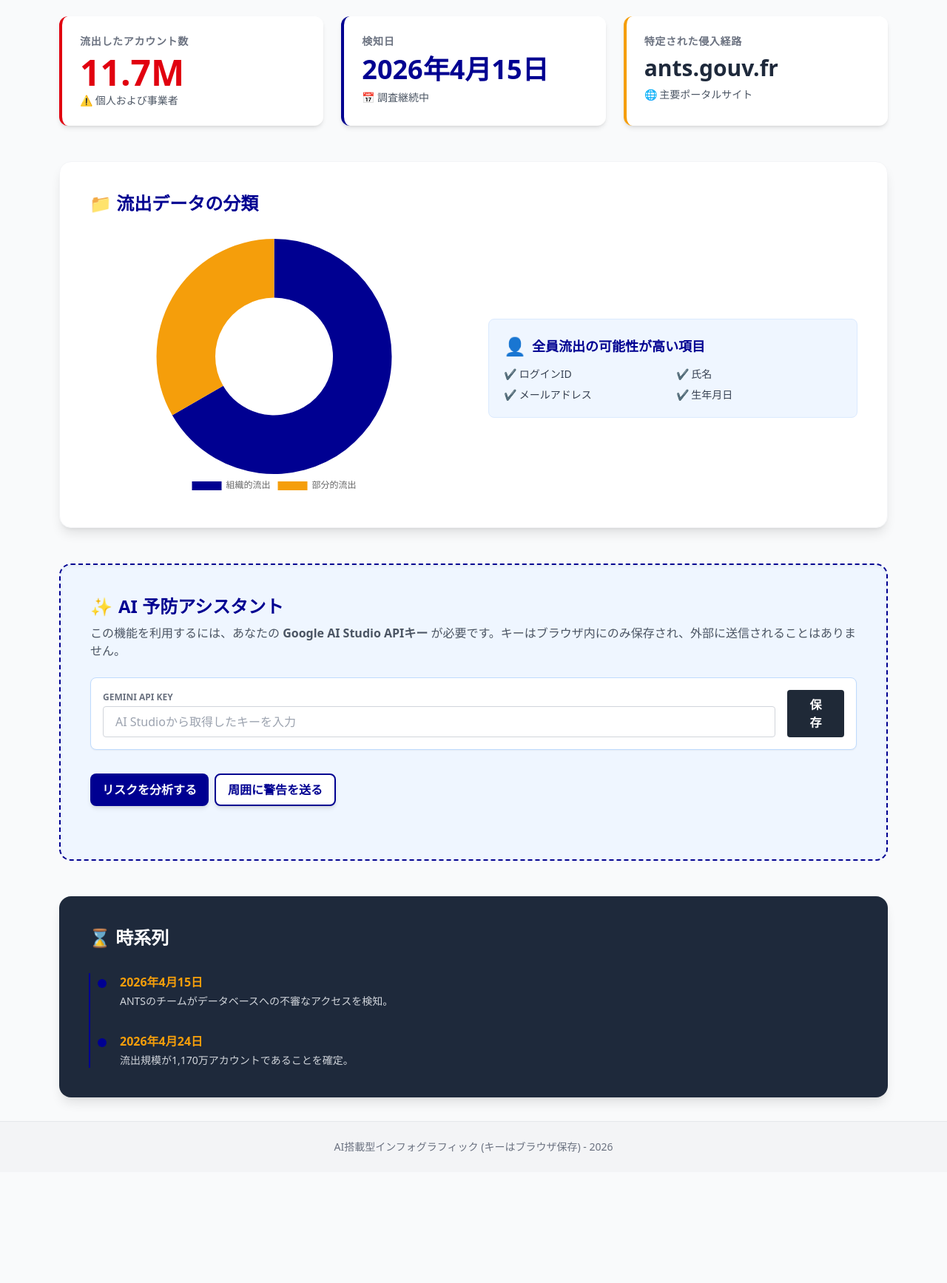
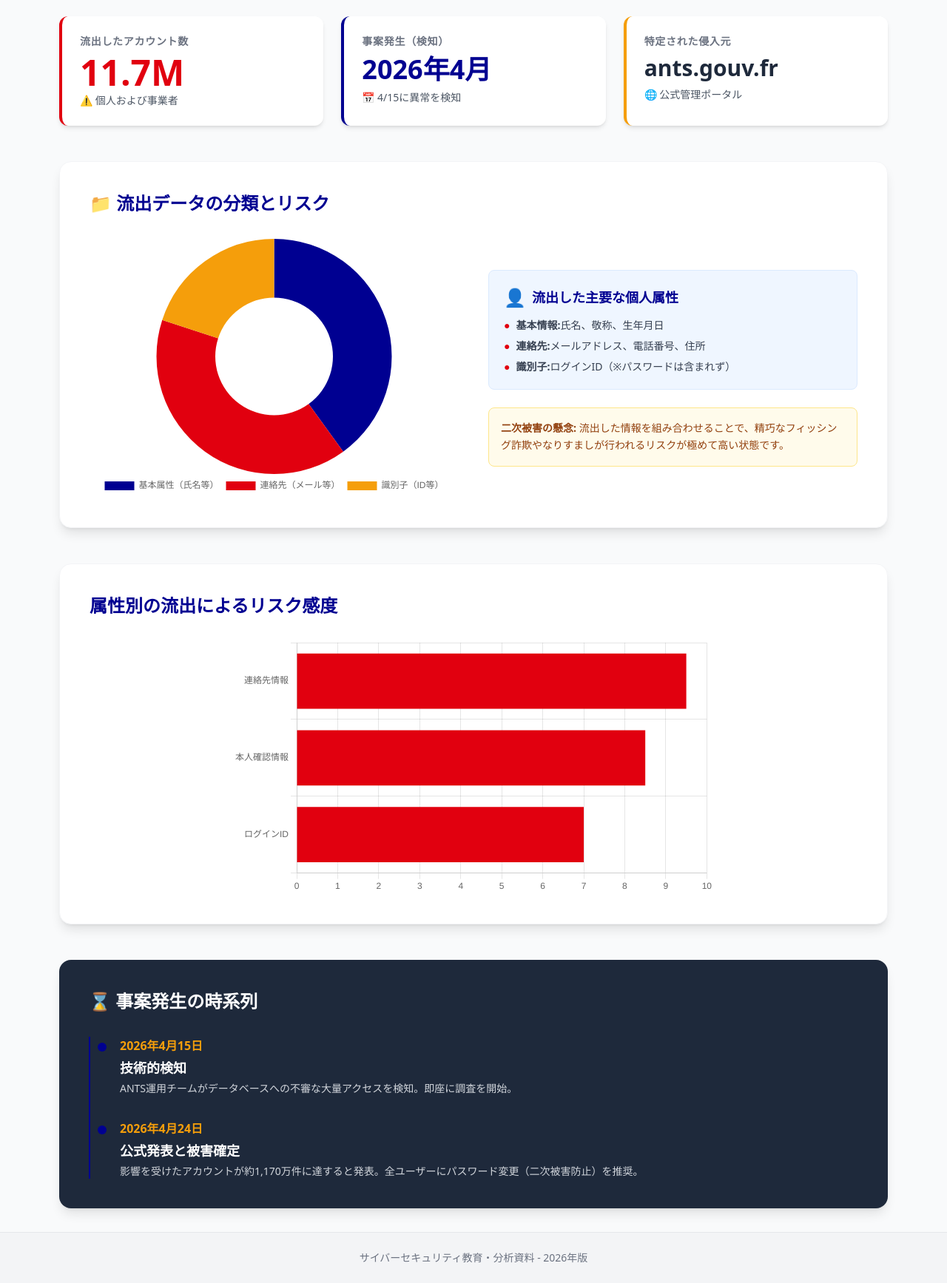
Before and after one commit to Masaaki-jp/fr-cyber-incident-analysis-2026, a plain HTML site: page index.html in a window 1280 px wide. Shown: the part 360-2095 px from the top of the page at 74% size. Before the commit the page ends 1945 px from the top, so only its background shows below. Drawn offline with nearby package versions, Linux system fonts and the light colour scheme.

Commit message:
Update index.html

```diff
--- a/index.html
+++ b/index.html
@@ -3,7 +3,7 @@
 <head>
     <meta charset="UTF-8">
     <meta name="viewport" content="width=device-width, initial-scale=1.0">
-    <title>インフォグラフィック：2026年 ANTSセキュリティ事案</title>
+    <title>2026年 ANTSセキュリティ事案分析レポート</title>
     <script src="https://cdn.tailwindcss.com"></script>
     <script src="https://cdn.jsdelivr.net/npm/chart.js"></script>
     <script>
@@ -31,15 +31,12 @@
             margin-left: auto;
             margin-right: auto;
             height: 350px;
-            max-height: 400px;
         }
         @media (max-width: 768px) {
-            .chart-container {
-                height: 300px;
-            }
+            .chart-container { height: 300px; }
         }
         .animate-fade-in {
-            animation: fadeIn 0.5s ease-out forwards;
+            animation: fadeIn 0.6s ease-out forwards;
             opacity: 0;
             transform: translateY(10px);
         }
@@ -56,19 +53,6 @@
             background-color: #000091;
             border-radius: 50%;
         }
-        .loader {
-            border: 3px solid #f3f3f3;
-            border-radius: 50%;
-            border-top: 3px solid #000091;
-            width: 24px;
-            height: 24px;
-            animation: spin 1s linear infinite;
-            display: inline-block;
-        }
-        @keyframes spin {
-            0% { transform: rotate(0deg); }
-            100% { transform: rotate(360deg); }
-        }
     </style>
 </head>
 <body class="bg-brand-light text-brand-dark antialiased font-sans">
@@ -76,7 +60,7 @@
     <nav class="bg-brand-blue text-white sticky top-0 z-50 shadow-md border-b-4 border-brand-red">
         <div class="max-w-6xl mx-auto px-4 py-3 flex justify-between items-center">
             <div class="font-bold text-xl tracking-wide">&#128302; サイバーセキュリティ観測所</div>
-            <div class="text-sm font-semibold bg-white text-brand-blue px-3 py-1 rounded-full shadow-inner">2026年 ANTS事案レポート</div>
+            <div class="text-sm font-semibold bg-white text-brand-blue px-3 py-1 rounded-full">調査報告：ANTS 2026</div>
         </div>
     </nav>
 
@@ -98,96 +82,77 @@
                     <div class="text-5xl font-black text-brand-red mb-1">11.7M</div>
                     <div class="text-sm font-medium text-gray-600">&#9888;&#65039; 個人および事業者</div>
                 </div>
+
                 <div class="bg-white rounded-xl shadow-md p-6 border-l-4 border-brand-blue transform hover:-translate-y-1 transition duration-300">
-                    <div class="text-sm text-gray-500 font-bold uppercase tracking-wider mb-2">検知日</div>
-                    <div class="text-4xl font-black text-brand-blue mb-2 mt-1">2026年4月15日</div>
-                    <div class="text-sm font-medium text-gray-600">&#128197; 調査継続中</div>
+                    <div class="text-sm text-gray-500 font-bold uppercase tracking-wider mb-2">事案発生（検知）</div>
+                    <div class="text-4xl font-black text-brand-blue mb-2 mt-1">2026年4月</div>
+                    <div class="text-sm font-medium text-gray-600">&#128197; 4/15に異常を検知</div>
                 </div>
+
                 <div class="bg-white rounded-xl shadow-md p-6 border-l-4 border-brand-accent transform hover:-translate-y-1 transition duration-300">
-                    <div class="text-sm text-gray-500 font-bold uppercase tracking-wider mb-2">特定された侵入経路</div>
+                    <div class="text-sm text-gray-500 font-bold uppercase tracking-wider mb-2">特定された侵入元</div>
                     <div class="text-3xl font-black text-brand-dark mb-2 mt-2">ants.gouv.fr</div>
-                    <div class="text-sm font-medium text-gray-600">&#127760; 主要ポータルサイト</div>
+                    <div class="text-sm font-medium text-gray-600">&#127760; 公式管理ポータル</div>
                 </div>
             </div>
         </section>
 
         <section class="bg-white rounded-2xl shadow-lg p-6 md:p-10 border border-gray-100 animate-fade-in" style="animation-delay: 0.2s;">
             <div class="mb-8">
-                <h2 class="text-2xl font-bold text-brand-blue mb-3">&#128193; 流出データの分類</h2>
+                <h2 class="text-2xl font-bold text-brand-blue mb-3">&#128193; 流出データの分類とリスク</h2>
             </div>
+
             <div class="grid grid-cols-1 lg:grid-cols-2 gap-10 items-center">
                 <div class="chart-container">
                     <canvas id="dataDistributionChart"></canvas>
                 </div>
+
                 <div class="space-y-6">
                     <div class="p-5 bg-blue-50 rounded-lg border border-blue-100">
                         <h3 class="font-bold text-lg text-brand-blue flex items-center mb-3">
-                            <span class="text-2xl mr-2">&#128100;</span> 全員流出の可能性が高い項目
+                            <span class="text-2xl mr-2">&#128100;</span> 流出した主要な個人属性
                         </h3>
-                        <div class="grid grid-cols-2 gap-2 text-sm text-gray-700">
-                            <div>&#10004; ログインID</div>
-                            <div>&#10004; 氏名</div>
-                            <div>&#10004; メールアドレス</div>
-                            <div>&#10004; 生年月日</div>
-                        </div>
+                        <ul class="space-y-2 text-sm text-gray-700">
+                            <li class="flex items-center"><span class="text-brand-red mr-2">●</span> <strong>基本情報:</strong> 氏名、敬称、生年月日</li>
+                            <li class="flex items-center"><span class="text-brand-red mr-2">●</span> <strong>連絡先:</strong> メールアドレス、電話番号、住所</li>
+                            <li class="flex items-center"><span class="text-brand-red mr-2">●</span> <strong>識別子:</strong> ログインID（※パスワードは含まれず）</li>
+                        </ul>
+                    </div>
+
+                    <div class="p-4 bg-amber-50 rounded-lg border border-amber-200">
+                        <p class="text-sm text-amber-800 leading-relaxed">
+                            <strong>二次被害の懸念:</strong> 流出した情報を組み合わせることで、精巧なフィッシング詐欺やなりすましが行われるリスクが極めて高い状態です。
+                        </p>
                     </div>
                 </div>
             </div>
         </section>
 
-        <section class="bg-blue-50 rounded-2xl shadow-inner p-6 md:p-10 border-2 border-brand-blue border-dashed animate-fade-in" style="animation-delay: 0.3s;">
-            <div class="mb-6">
-                <h2 class="text-2xl font-bold text-brand-blue flex items-center">
-                    <span class="mr-2">✨</span> AI 予防アシスタント
-                </h2>
-                <p class="text-gray-600 mt-2">この機能を利用するには、あなたの <strong>Google AI Studio APIキー</strong> が必要です。キーはブラウザ内にのみ保存され、外部に送信されることはありません。</p>
-            </div>
-
-            <div class="mb-8 bg-white p-4 rounded-lg border border-blue-200 shadow-sm flex flex-col md:flex-row gap-4 items-end">
-                <div class="flex-grow w-full">
-                    <label for="userApiKey" class="block text-xs font-bold text-gray-500 uppercase mb-1">Gemini API Key</label>
-                    <input type="password" id="userApiKey" placeholder="AI Studioから取得したキーを入力"
-                           class="w-full px-4 py-2 border rounded border-gray-300 focus:ring-2 focus:ring-brand-blue focus:outline-none">
+        <section class="animate-fade-in" style="animation-delay: 0.3s;">
+            <div class="bg-white rounded-2xl shadow-lg p-6 md:p-10 border border-gray-100">
+                <h2 class="text-2xl font-bold text-brand-blue mb-6">属性別の流出によるリスク感度</h2>
+                <div class="chart-container">
+                    <canvas id="sensitivityChart"></canvas>
                 </div>
-                <button onclick="saveKey()" class="bg-gray-800 text-white px-6 py-2 rounded font-bold hover:bg-black transition">
-                    保存
-                </button>
-            </div>
-
-            <div class="flex gap-2 mb-8">
-                <button onclick="askAI('advice')" class="bg-brand-blue text-white px-4 py-2 rounded-lg font-bold hover:bg-opacity-90 shadow-md">
-                    リスクを分析する
-                </button>
-                <button onclick="askAI('warning')" class="bg-white text-brand-blue border-2 border-brand-blue px-4 py-2 rounded-lg font-bold hover:bg-gray-50 shadow-md">
-                    周囲に警告を送る
-                </button>
-            </div>
-
-            <div id="ai-response-container" class="hidden bg-white p-6 rounded-xl border border-blue-200 shadow-sm">
-                <div class="flex justify-between items-center mb-4">
-                    <span class="text-xs font-bold uppercase tracking-widest text-brand-blue">Gemini AI による分析</span>
-                    <button onclick="closeAI()" class="text-gray-400 hover:text-gray-600 font-bold text-xl">&times;</button>
-                </div>
-                <div id="ai-loading" class="hidden flex flex-col items-center py-8">
-                    <div class="loader mb-4"></div>
-                    <p class="text-sm text-gray-500 italic">分析中...</p>
-                </div>
-                <div id="ai-content" class="text-gray-800 leading-relaxed space-y-4"></div>
             </div>
         </section>
 
         <section class="bg-slate-800 text-white rounded-2xl shadow-lg p-6 md:p-10 mb-8 animate-fade-in" style="animation-delay: 0.4s;">
             <div class="mb-8">
-                <h2 class="text-2xl font-bold text-white mb-3">&#8987; 時系列</h2>
+                <h2 class="text-2xl font-bold text-white mb-3">&#8987; 事案発生の時系列</h2>
             </div>
+
             <div class="pl-4 border-l-2 border-brand-blue relative space-y-8">
                 <div class="relative timeline-node pl-6">
                     <div class="font-bold text-brand-accent mb-1">2026年4月15日</div>
-                    <p class="text-gray-300 text-sm">ANTSのチームがデータベースへの不審なアクセスを検知。</p>
+                    <div class="text-lg font-semibold mb-1">技術的検知</div>
+                    <p class="text-gray-300 text-sm">ANTS運用チームがデータベースへの不審な大量アクセスを検知。即座に調査を開始。</p>
                 </div>
+
                 <div class="relative timeline-node pl-6">
                     <div class="font-bold text-brand-accent mb-1">2026年4月24日</div>
-                    <p class="text-gray-300 text-sm">流出規模が1,170万アカウントであることを確定。</p>
+                    <div class="text-lg font-semibold mb-1">公式発表と被害確定</div>
+                    <p class="text-gray-300 text-sm">影響を受けたアカウントが約1,170万件に達すると発表。全ユーザーにパスワード変更（二次被害防止）を推奨。</p>
                 </div>
             </div>
         </section>
@@ -195,103 +160,55 @@
     </main>
 
     <footer class="bg-gray-100 text-gray-500 py-6 text-center text-sm border-t">
-        <p>AI搭載型インフォグラフィック (キーはブラウザ保存) - 2026</p>
+        <p>サイバーセキュリティ教育・分析資料 - 2026年版</p>
     </footer>
 
     <script>
-        const GEMINI_MODEL = "gemini-2.5-flash-preview-09-2025";
-
-        // ページ読み込み時に保存されたキーがあればセット
-        document.addEventListener('DOMContentLoaded', () => {
-            const savedKey = localStorage.getItem('ants_gemini_key');
-            if (savedKey) {
-                document.getElementById('userApiKey').value = savedKey;
-            }
-            initCharts();
-        });
-
-        function saveKey() {
-            const key = document.getElementById('userApiKey').value;
-            localStorage.setItem('ants_gemini_key', key);
-            alert('APIキーをブラウザに保存しました。');
-        }
-
-        async function callGemini(prompt, systemInstruction = "") {
-            const apiKey = document.getElementById('userApiKey').value;
-            if (!apiKey) {
-                alert('先にAPIキーを入力・保存してください。');
-                return null;
-            }
-
-            const url = `https://generativelanguage.googleapis.com/v1beta/models/${GEMINI_MODEL}:generateContent?key=${apiKey}`;
-            const payload = {
-                contents: [{ parts: [{ text: prompt }] }],
-                systemInstruction: { parts: [{ text: systemInstruction }] }
-            };
-
-            try {
-                const response = await fetch(url, {
-                    method: 'POST',
-                    headers: { 'Content-Type': 'application/json' },
-                    body: JSON.stringify(payload)
-                });
-                const result = await response.json();
-                if (result.candidates?.[0]?.content?.parts?.[0]?.text) {
-                    return result.candidates[0].content.parts[0].text;
-                }
-                if (result.error) throw new Error(result.error.message);
-                throw new Error("応答の取得に失敗しました。");
-            } catch (e) {
-                throw e;
-            }
-        }
-
-        async function askAI(mode) {
-            const container = document.getElementById('ai-response-container');
-            const loading = document.getElementById('ai-loading');
-            const content = document.getElementById('ai-content');
-
-            container.classList.remove('hidden');
-            loading.classList.remove('hidden');
-            content.innerHTML = "";
-
-            const systemPrompt = "あなたはサイバーセキュリティの専門家です。冷静かつ明確に、箇条書きを使って回答してください。";
-            let prompt = mode === 'advice'
-                ? "ANTSから1,170万人の氏名、メール等が流出しました。市民が今すぐ行うべき3つのデジタルセキュリティ対策を提案して。"
-                : "2026年ANTSデータ流出について、高齢の親に送るためのフィッシング詐欺注意喚起メッセージ案を作成して。絶対避けるべき行動を強調して。";
-
-            try {
-                const response = await callGemini(prompt, systemPrompt);
-                if (!response) return;
-                loading.classList.add('hidden');
-                content.innerHTML = response
-                    .replace(/\n\n/g, '<br><br>')
-                    .replace(/\* (.*?)(<br>|$)/g, '<li class="ml-4">$1</li>')
-                    .replace(/\*\*(.*?)\*\*/g, '<strong>$1</strong>');
-            } catch (err) {
-                loading.classList.add('hidden');
-                content.innerHTML = `<div class="text-red-500 font-bold p-4 bg-red-50 rounded">エラー: ${err.message}</div>`;
-            }
-        }
-
-        function closeAI() {
-            document.getElementById('ai-response-container').classList.add('hidden');
-        }
-
-        // --- Charts ---
         function initCharts() {
+            // Doughnut Chart
             const ctxD = document.getElementById('dataDistributionChart').getContext('2d');
             new Chart(ctxD, {
                 type: 'doughnut',
                 data: {
-                    labels: ["組織的流出", "部分的流出"],
-                    datasets: [{ data: [6, 3], backgroundColor: ['#000091', '#F59E0B'], borderWidth: 0 }]
+                    labels: ["基本属性（氏名等）", "連絡先（メール等）", "識別子（ID等）"],
+                    datasets: [{
+                        data: [4, 4, 2],
+                        backgroundColor: ['#000091', '#E1000F', '#F59E0B'],
+                        borderWidth: 0
+                    }]
                 },
-                options: { responsive: true, maintainAspectRatio: false, plugins: { legend: { position: 'bottom' } } }
+                options: {
+                    responsive: true,
+                    maintainAspectRatio: false,
+                    plugins: {
+                        legend: { position: 'bottom' }
+                    }
+                }
             });
 
-            const ctxB = document.getElementById('sensitivityChart'); // ダミー（必要なら前のコードと同様に実装可）
+            // Bar Chart
+            const ctxB = document.getElementById('sensitivityChart').getContext('2d');
+            new Chart(ctxB, {
+                type: 'bar',
+                data: {
+                    labels: ["連絡先情報", "本人確認情報", "ログインID"],
+                    datasets: [{
+                        label: 'リスクスコア',
+                        data: [9.5, 8.5, 7.0],
+                        backgroundColor: '#E1000F'
+                    }]
+                },
+                options: {
+                    indexAxis: 'y',
+                    responsive: true,
+                    maintainAspectRatio: false,
+                    scales: { x: { max: 10, beginAtZero: true } },
+                    plugins: { legend: { display: false } }
+                }
+            });
         }
+
+        document.addEventListener('DOMContentLoaded', initCharts);
     </script>
 </body>
 </html>
```
